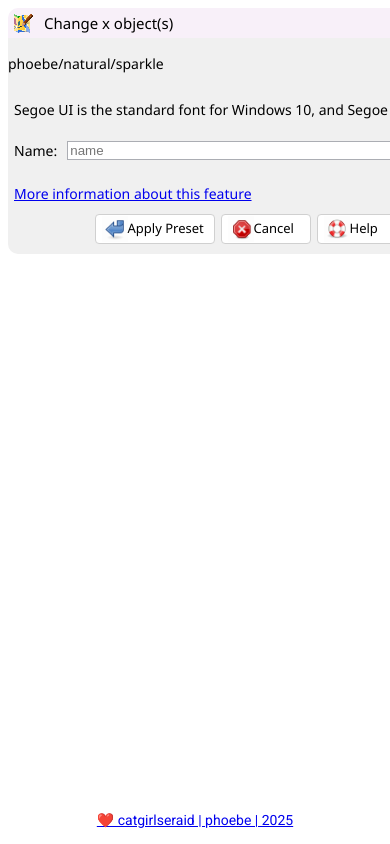
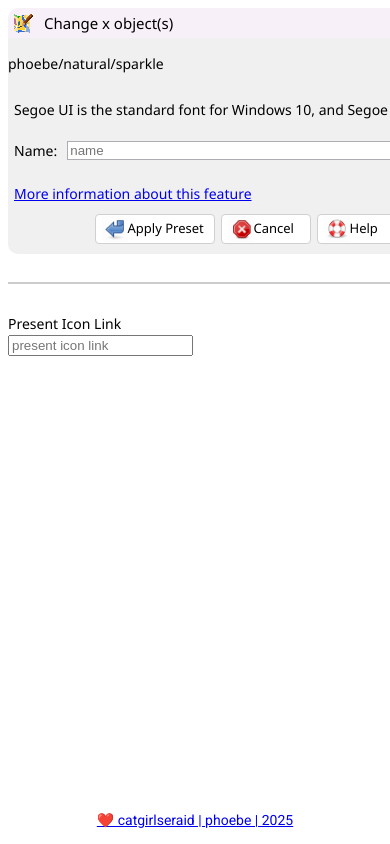
Before and after one commit to catgirlseraid/JOSM-preset-builder, a plain HTML site: page index.html in a window 390 px wide. Shown: the top 844 px of the page. Drawn offline with Linux system fonts and the light colour scheme.

Commit message:
add responsive side by side section

```diff
--- a/index.css
+++ b/index.css
@@ -163,3 +163,55 @@ footer {
     width: 80px;
     height: 30px;
 }
+
+/* Base styles for the split container */
+.split {
+    display: flex;
+    gap: 20px;
+}
+
+/* Desktop layout (side-by-side with vertical divider) */
+@media (min-width: 1001px) {
+    .split {
+        flex-direction: row;
+        align-items: flex-start;
+    }
+
+    .window {
+        position: relative;
+        padding-right: 20px; /* Space for divider */
+    }
+
+    .window::after {
+        content: "";
+        position: absolute;
+        right: -10px;
+        top: 0;
+        bottom: 0;
+        width: 2px;
+        background-color: #ccc;
+    }
+}
+
+/* Mobile layout (stacked with horizontal divider) */
+@media (max-width: 1000px) {
+    .split {
+        flex-direction: column;
+    }
+
+    .window {
+        margin-bottom: 20px;
+        padding-bottom: 20px;
+        position: relative;
+    }
+
+    .window::after {
+        content: "";
+        position: absolute;
+        bottom: -10px;
+        left: 0;
+        right: 0;
+        height: 2px;
+        background-color: #ccc;
+    }
+}
--- a/index.html
+++ b/index.html
@@ -9,6 +9,7 @@
     <script src="footer.js"></script>
 </head>
 <body>
+    <div class="split">
         <div class="window">
             <div class="titlebar">
                 <img src="josm-icon.webp">
@@ -47,6 +48,13 @@
                 </div>
             </div>
         </div>
+        <div>
+            <p>Present Icon Link</p>
+            <input type="text" placeholder="present icon link">
+        </div>
+    </div>
+
+
 
 
     <footer>
```
Lines whose indentation alone changed are shown as unchanged.
